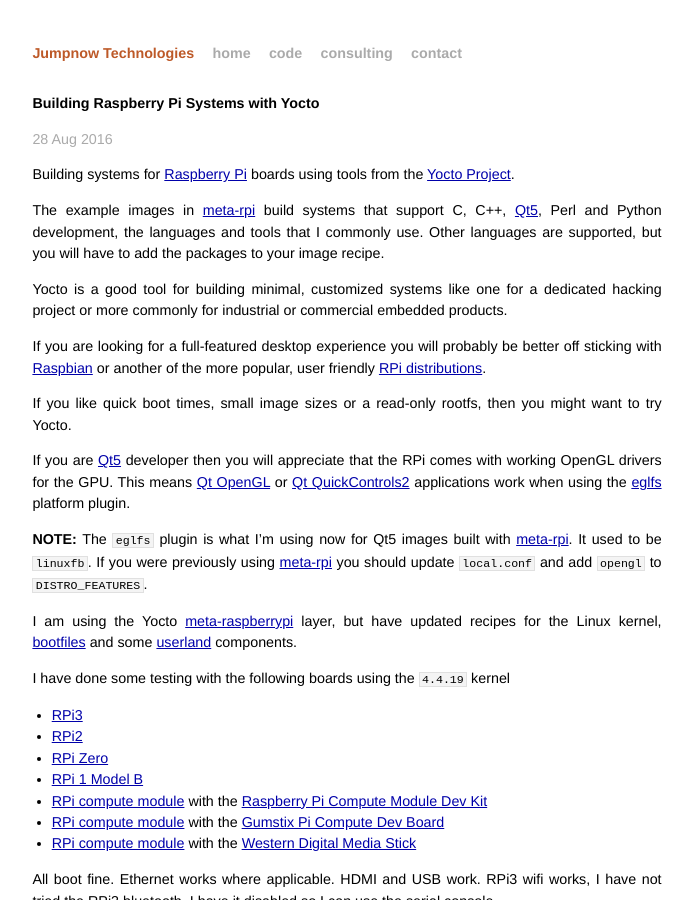
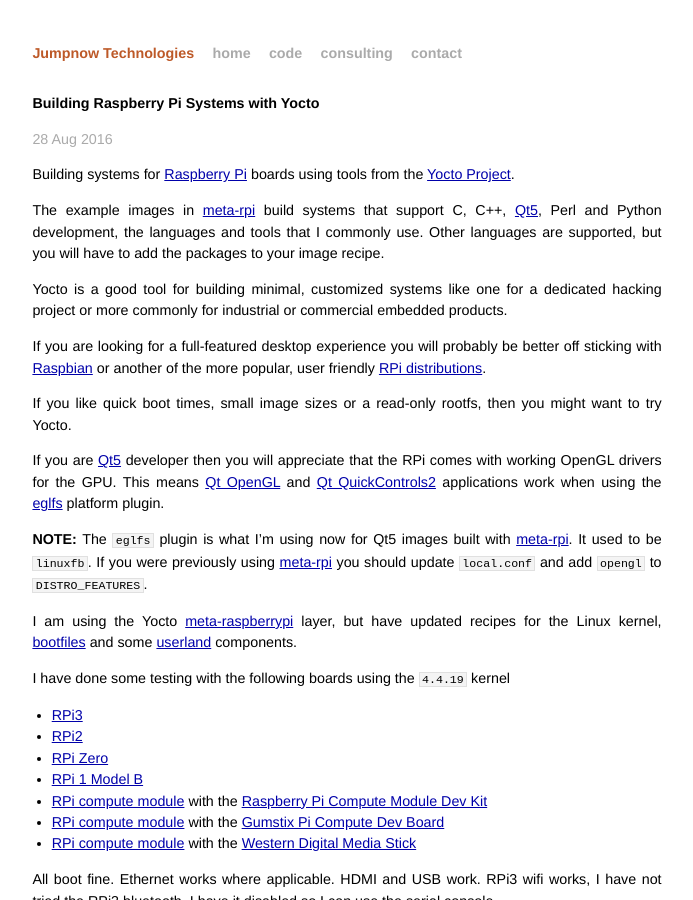
Before and after one commit to jumpnow/jumpnowtek-site, a Jekyll site: the page built from _posts/2015-12-04-Raspberry-Pi-Systems-with-Yocto.md, in a window 1280 px wide and 900 px high. Shown: the whole window, without its empty margins (293-986 px from the left). Built offline with Jekyll 4.4.1, drawn with Linux system fonts in a browser that asks for light colours.

Commit message:
Fix typo on rpi doc

```diff
--- a/_posts/2015-12-04-Raspberry-Pi-Systems-with-Yocto.md
+++ b/_posts/2015-12-04-Raspberry-Pi-Systems-with-Yocto.md
@@ -17,7 +17,7 @@
 
 If you like quick boot times, small image sizes or a read-only rootfs, then you might want to try Yocto.
 
-If you are [Qt5][qt] developer then you will appreciate that the RPi comes with working OpenGL drivers for the GPU. This means [Qt OpenGL][qt-opengl] or [Qt QuickControls2][qt-quickcontrols2] applications work when using the [eglfs][qt-eglfs] platform plugin.
+If you are [Qt5][qt] developer then you will appreciate that the RPi comes with working OpenGL drivers for the GPU. This means [Qt OpenGL][qt-opengl] and [Qt QuickControls2][qt-quickcontrols2] applications work when using the [eglfs][qt-eglfs] platform plugin.
 
 **NOTE:** The `eglfs` plugin is what I'm using now for Qt5 images built with [meta-rpi][meta-rpi]. It used to be `linuxfb`. If you were previously using [meta-rpi][meta-rpi] you should update `local.conf` and add `opengl` to `DISTRO_FEATURES`.
 
```
Also changed, not shown: other parts of _posts/2015-12-04-Raspberry-Pi-Systems-with-Yocto.md (+1 -1 lines).
